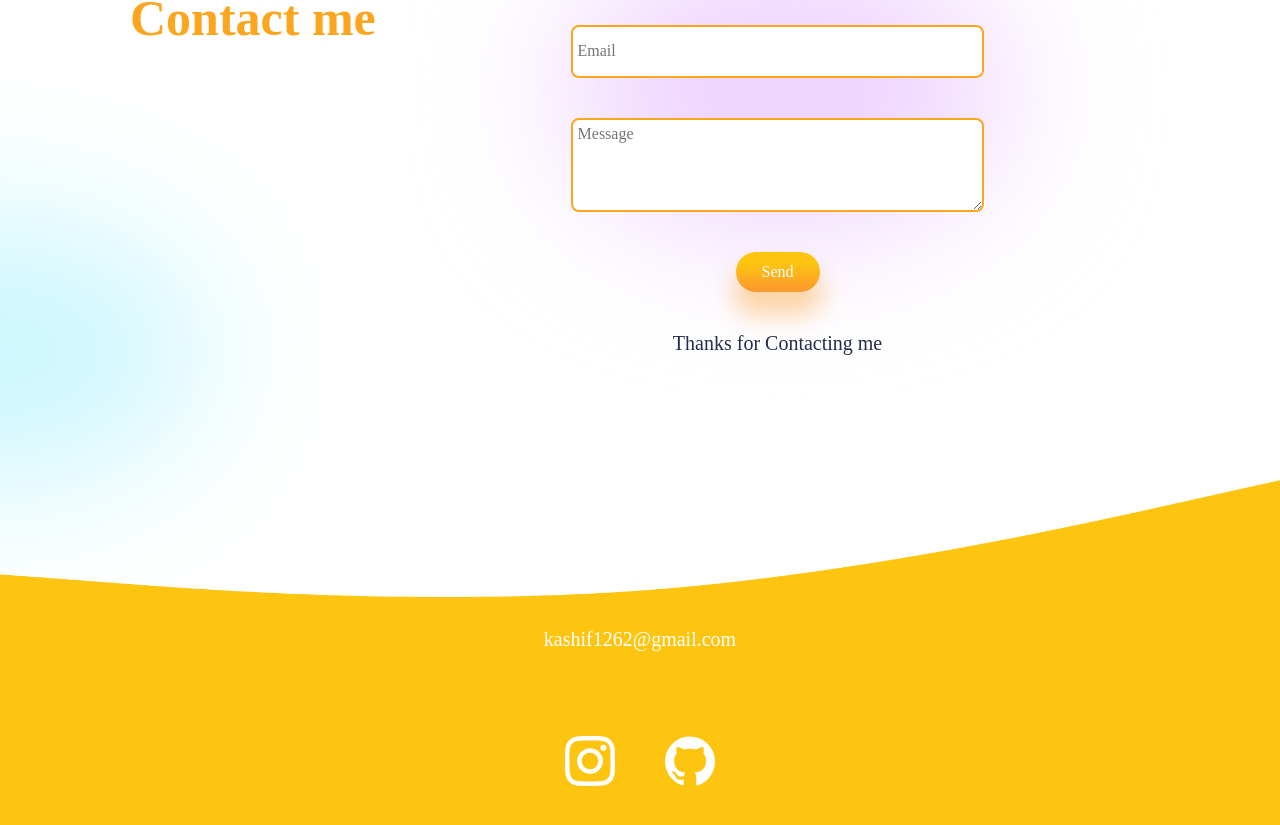
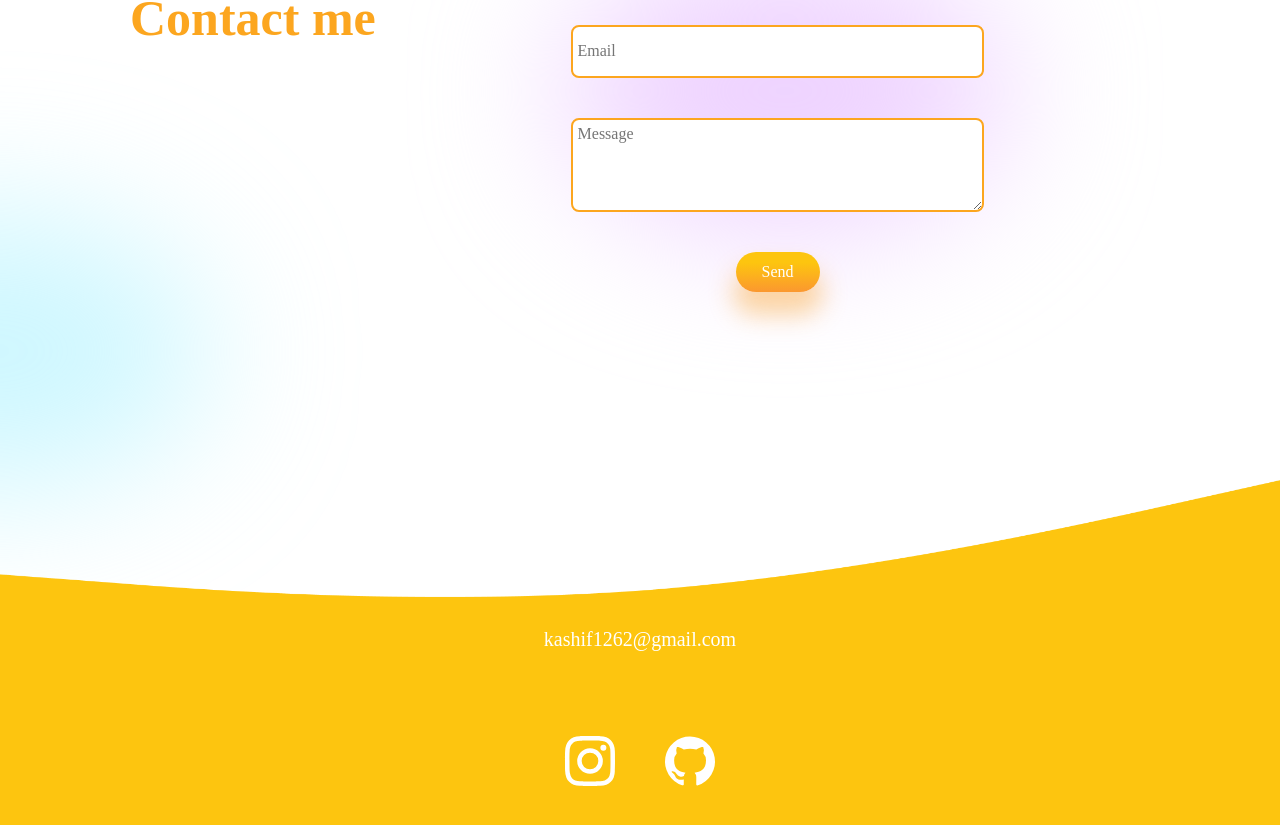
Before and after one commit to kashif1262/portfolio, a React (Create React App) app: page / in a window 1280 px wide. Shown: the part 4755-5580 px from the top of the page. Built offline with nearby package versions, Linux system fonts and the light colour scheme; a web font is replaced by a local one.

Commit message:
'version7'

```diff
--- a/src/components/Contact/Contact.jsx
+++ b/src/components/Contact/Contact.jsx
@@ -70,7 +70,7 @@ const Contact = () => {
       submitForm();
     }
     return () => {
-      setIsSubmitting(false);
+      setFormValues(initialValues);
     };
   }, [formErrors, isSubmitting]);
 
@@ -155,7 +155,7 @@ const Contact = () => {
           </div>
           <input type="submit" value="Send" className="button" />
           <div>
-            {Object.keys(formErrors).length === 0 && (
+            {Object.keys(formErrors).length === 0 && isSubmitting && (
               <span className="success-msg">Thanks for Contacting me</span>
             )}
           </div>
```
Also changed, not shown: 7 other files (tests, documents, lock files or other folders).
